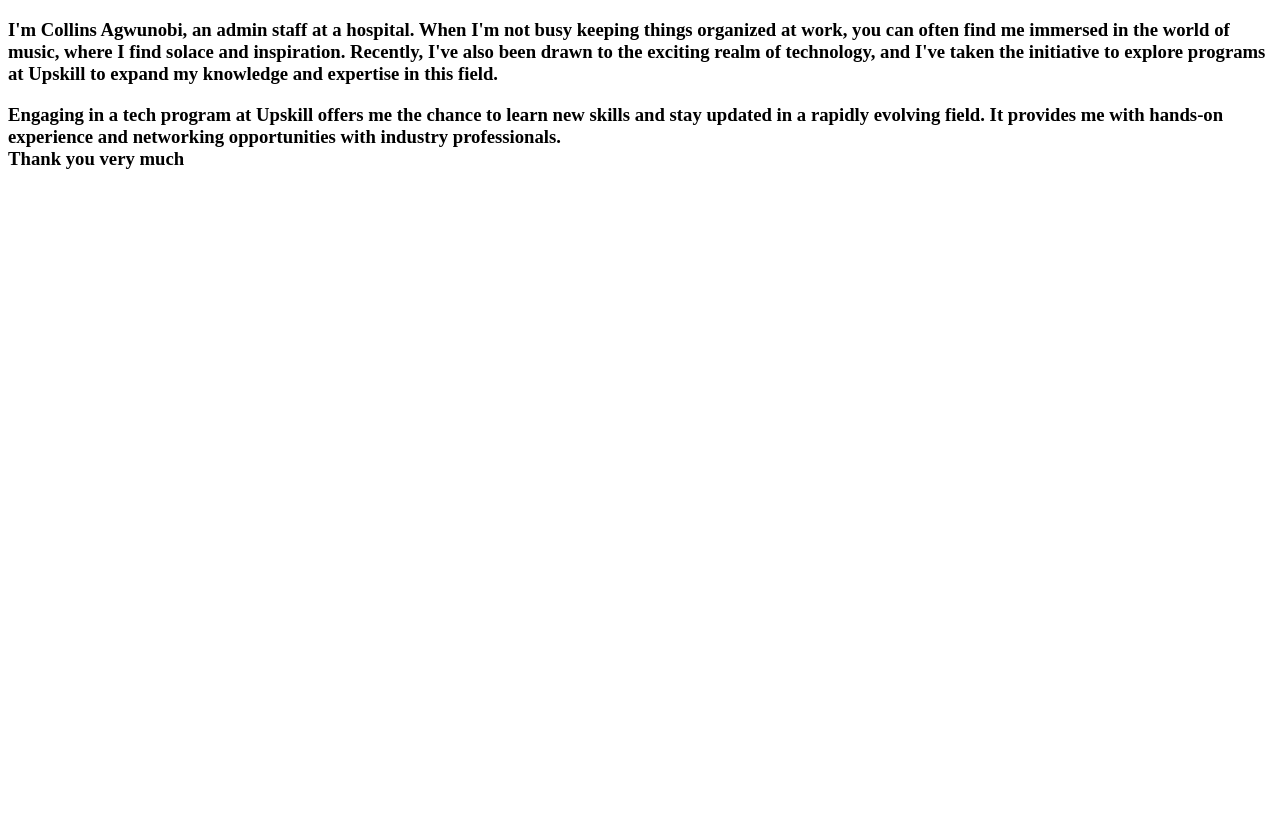
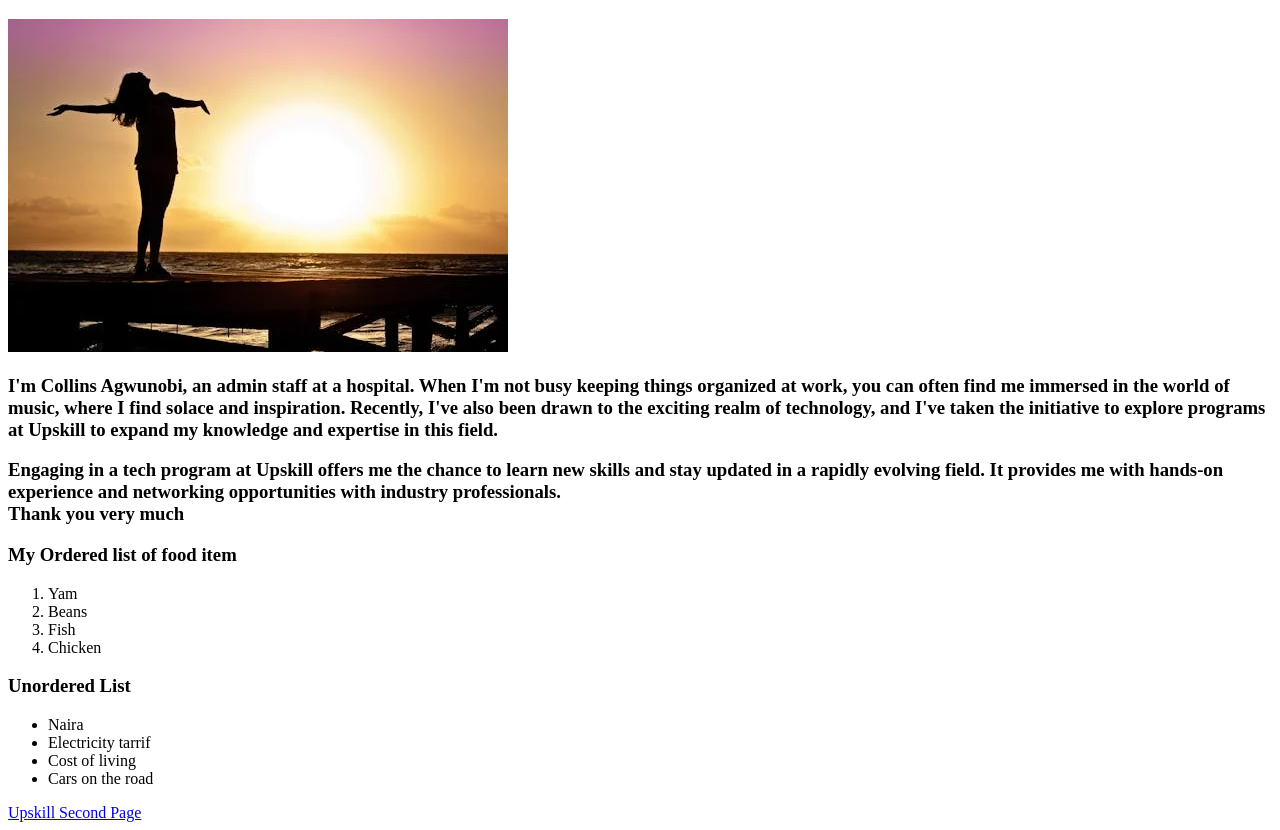
Before and after one commit to CollinsAgwunobi/Collins-Coding, a plain HTML site: page index.html in a window 1280 px wide. Shown: the part 61-891 px from the top of the page. Before the commit the page ends 800 px from the top, so only its background shows below. Drawn offline with Linux system fonts and the light colour scheme.

Commit message:
Updated with Week 2

```diff
--- a/index.html
+++ b/index.html
@@ -5,10 +5,26 @@
     <meta name="viewport" content="width=device-width, initial-scale=1.0">
     <title>Collins' Introduction</title>
 </head><h1>About Me</h1>
+<img src="./Assets/Images/image.png" alt="">
 <p><h3>I'm Collins Agwunobi, an admin staff at a hospital. When I'm not busy keeping things organized at work, you can often find me immersed in the world of music, where I find solace and inspiration.
     Recently, I've also been drawn to the exciting realm of technology, and I've taken the initiative to explore programs at Upskill to expand my knowledge and expertise in this field.</h2></p>
 <body><p><h3>Engaging in a tech program at Upskill offers me the chance to learn new skills and stay updated in a rapidly evolving field. It provides me with hands-on experience
     and networking opportunities with industry professionals. <Br>Thank you very much</Br></h6></p>
-
+   <h3>My Ordered list of food item</h3>
+    <ol>
+        <li>Yam</li>
+        <li>Beans</li>
+        <li>Fish
+        </li>
+        <li>Chicken</li>
+    </ol>
+    <h3>Unordered List</h3>
+    <ul>
+        <li>Naira</li>
+        <li>Electricity tarrif</li>
+        <Li>Cost of living</Li>
+        <Li>Cars on the road</Li>
+    </ul>
+    <a href="./Page2.html" target="_blank">Upskill Second Page</a>
 </body>
 </html>
```
Also changed, not shown: Page2.html (added, +12 -0 lines), Assets/Images/image.png (added).
